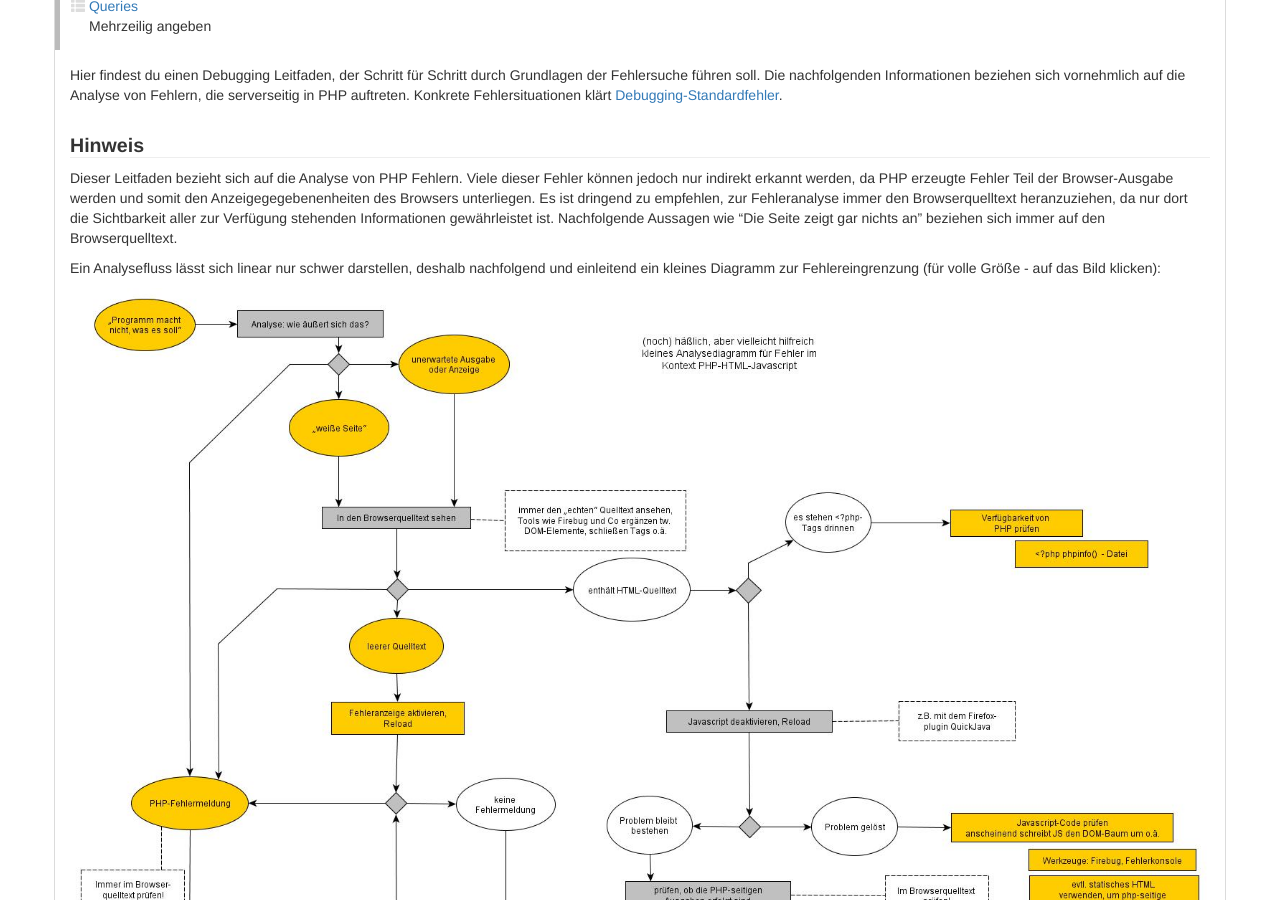
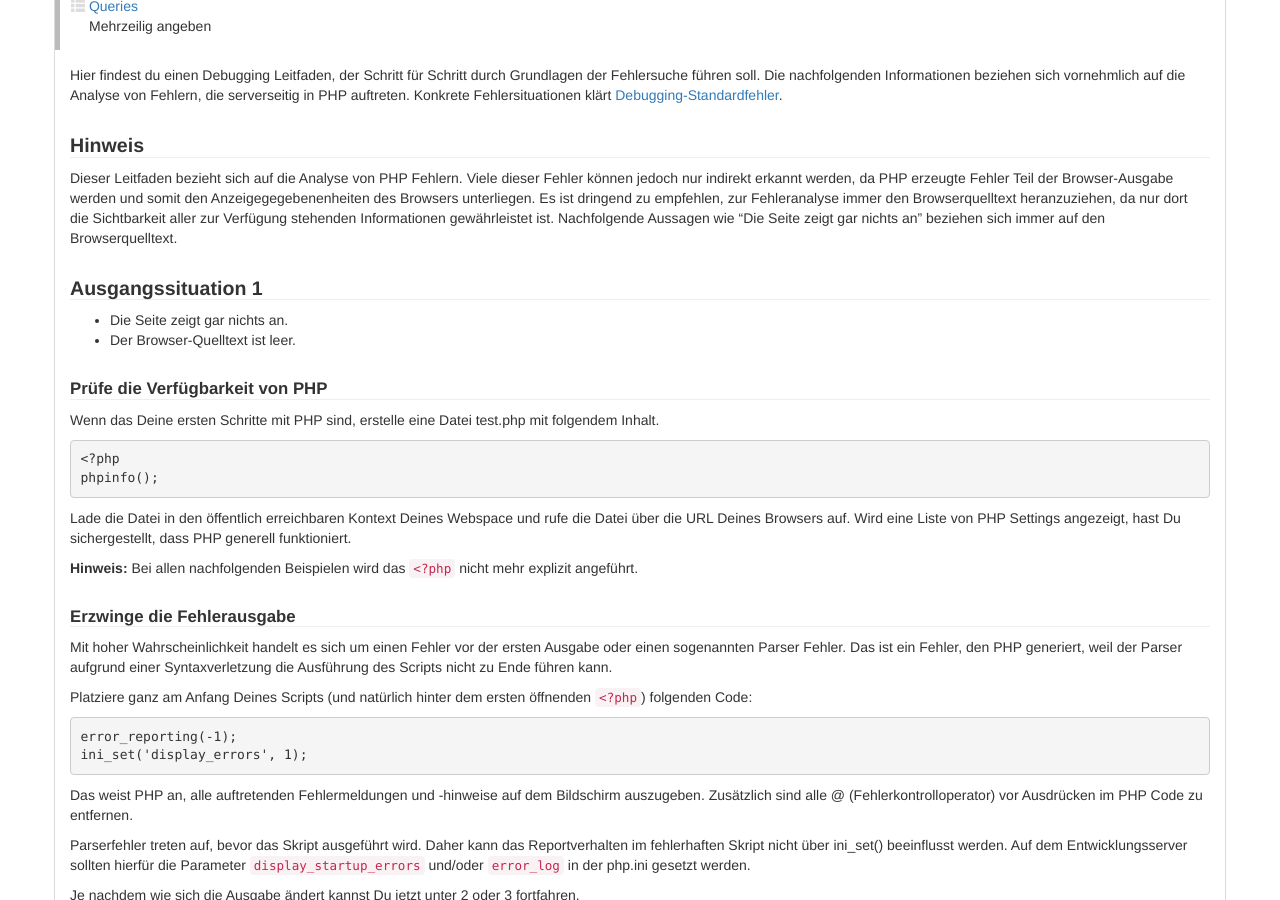
Before and after one commit to php-de/php-de.github.io, a Jekyll site: the page built from debugging/leitfaden.md, in a window 1280 px wide and 900 px high, scrolled down 479 px. Built offline with Jekyll 4.4.1, drawn with Linux system fonts in a browser that asks for light colours; nearby versions of some CDN libraries.

Commit message:
Update leitfaden.md

```diff
--- a/debugging/leitfaden.md
+++ b/debugging/leitfaden.md
@@ -53,10 +53,11 @@ Hier findest du einen Debugging Leitfaden, der Schritt für Schritt durch Grundl
 
 Dieser Leitfaden bezieht sich auf die Analyse von PHP Fehlern. Viele dieser Fehler können jedoch nur indirekt erkannt werden, da PHP erzeugte Fehler Teil der Browser-Ausgabe werden und somit den Anzeigegegebenenheiten des Browsers unterliegen. Es ist dringend zu empfehlen, zur Fehleranalyse immer den Browserquelltext heranzuziehen, da nur dort die Sichtbarkeit aller zur Verfügung stehenden Informationen gewährleistet ist. Nachfolgende Aussagen wie "Die Seite zeigt gar nichts an" beziehen sich immer auf den Browserquelltext.
 
+{::comment}
 Ein Analysefluss lässt sich linear nur schwer darstellen, deshalb nachfolgend und einleitend ein kleines Diagramm zur Fehlereingrenzung (für volle Größe - auf das Bild klicken):
 
 <a href="{{ site.url }}/images/debugging_analyse_1589px.jpg"><img alt="Analyse" src="{{ site.url }}/images/debugging_analyse_1589px.jpg" width="100%" /></a>
-
+{:/comment}
 
 ### Ausgangssituation 1
 
```
